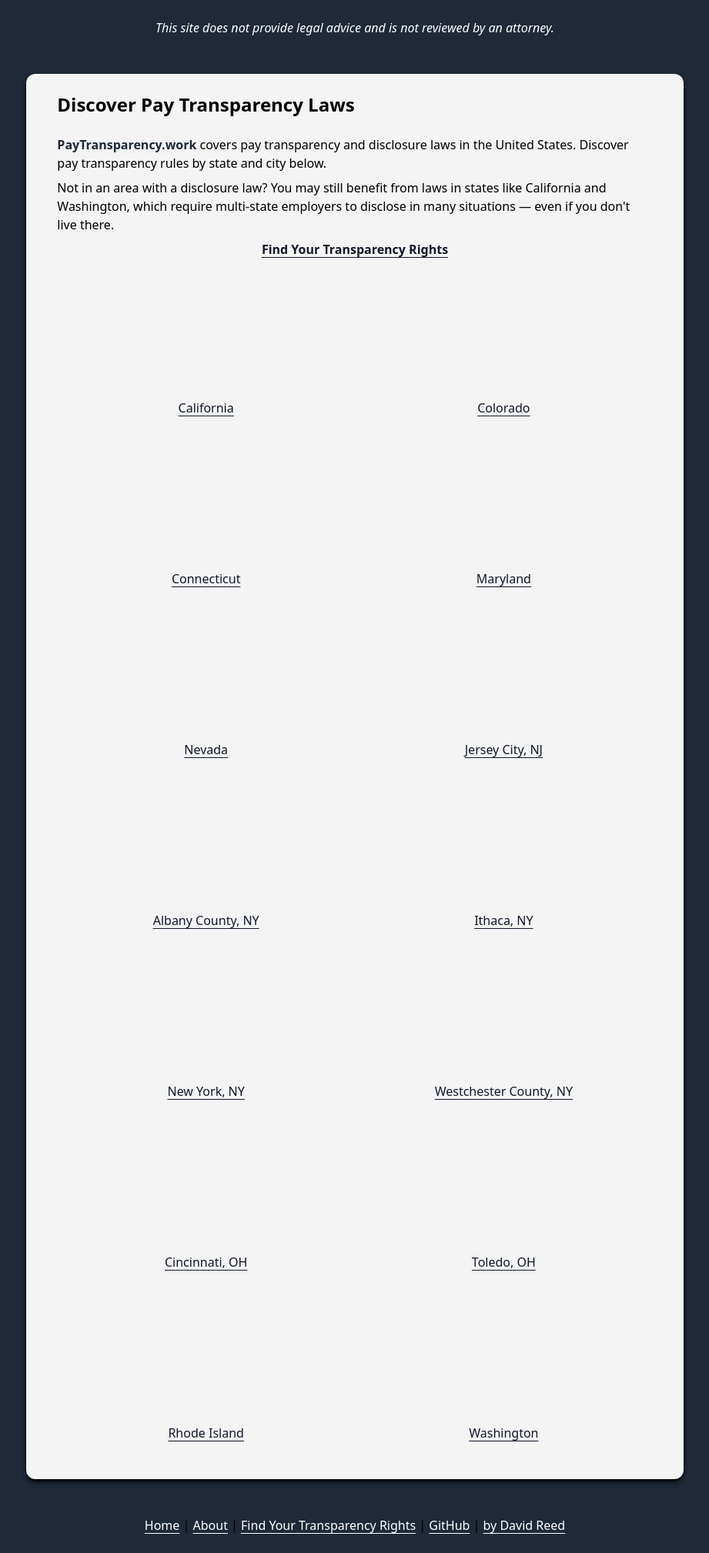
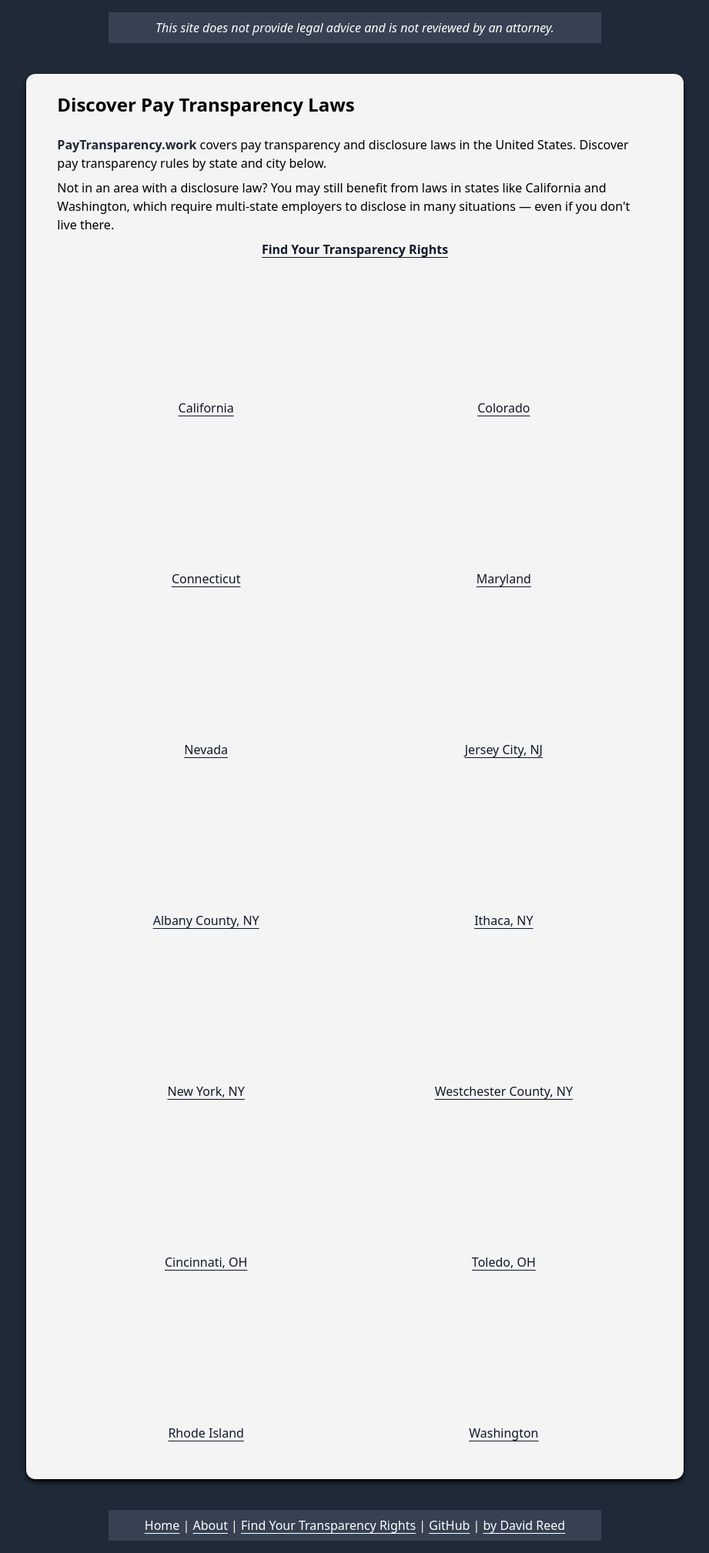
Before and after one commit to davidmreed/paytransparency.work, a SvelteKit app: page / in a window 1280 px wide. Shown: the whole page at 77% size, without its empty margins (179-1100 px from the left). Built offline with nearby package versions, Linux system fonts and the light colour scheme.

Commit message:
Tweak contrast

```diff
--- a/src/routes/+layout.svelte
+++ b/src/routes/+layout.svelte
@@ -4,7 +4,7 @@
 
 <header>
 	<div class="flex flex-row justify-center items-center">
-		<div class="bg-gray-800 mb-4 text-white text-center mt-4 w-3/4 md:w-1/2">
+		<div class="bg-gray-700 mb-4 text-white text-center mt-4 w-3/4 md:w-1/2">
 			<aside class="font-light text-s italic p-2">
 				This site does not provide legal advice and is not reviewed by an attorney.
 			</aside>
@@ -22,8 +22,8 @@
 </main>
 <footer>
 	<div class="flex flex-row justify-center items-center">
-		<div class="bg-gray-800 mb-4 text-center mt-4 w-1/2">
-			<nav class="p-2">
+		<div class="bg-gray-700 mb-4 text-center mt-4 w-1/2">
+			<nav class="p-2 text-white">
 				<a class="text-white" href="/">Home</a> |
 				<a class="text-white" href="/about">About</a> |
 				<a class="text-white" href="/find-your-rights">Find Your Transparency Rights</a> |
```
